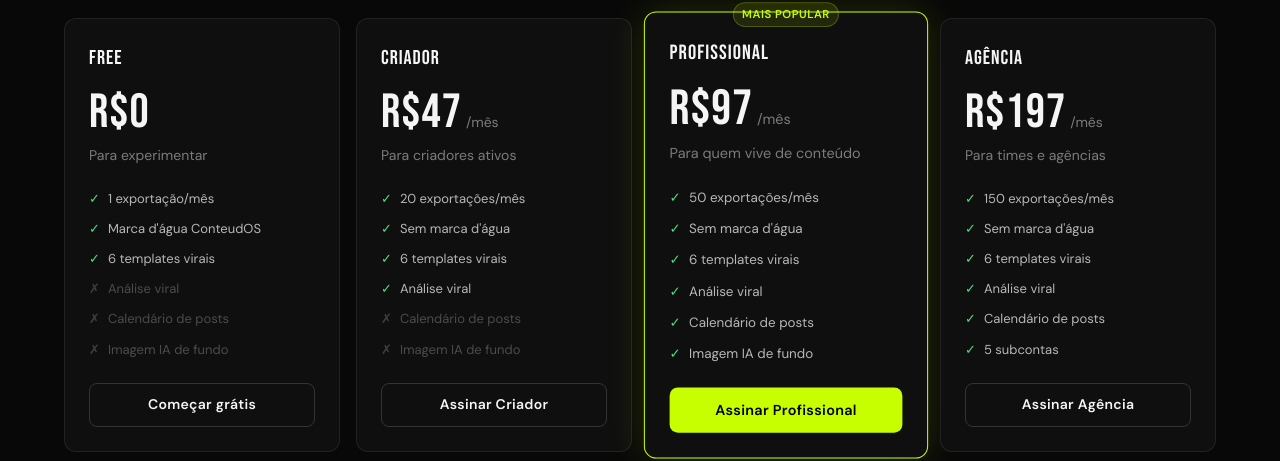
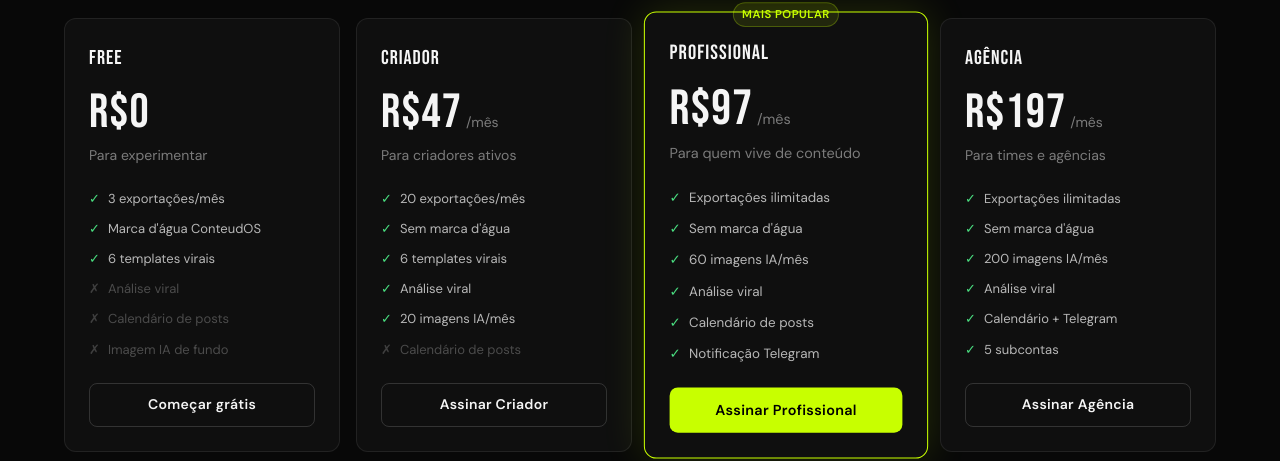
Before and after one commit to diegomtd/conteudos-tech, a React (Vite) app: page / in a window 1280 px wide. Shown: the part 3351-3812 px from the top of the page. Built offline with nearby package versions, Linux system fonts and the light colour scheme; no server answers; a web font is replaced by a local one.

Commit message:
fix: limites dos planos corretos, URLs Cakto, labels padronizados

```diff
--- a/src/components/ui/GlowButton.tsx
+++ b/src/components/ui/GlowButton.tsx
@@ -99,9 +99,12 @@ export function GlowButton({
   )
 
   if (href && !disabled) {
+    const isExternal = href.startsWith('http')
     return (
       <motion.a
         href={href}
+        target={isExternal ? '_blank' : undefined}
+        rel={isExternal ? 'noopener noreferrer' : undefined}
         style={{ ...baseStyle, display: 'inline-flex' }}
         whileHover={hoverAnimation}
         whileTap={tapAnimation}
--- a/src/pages/Dashboard.tsx
+++ b/src/pages/Dashboard.tsx
@@ -24,7 +24,7 @@ const CARD_BG = '#0A0A0A'
 
 // ─── Plan config ──────────────────────────────────────────────────
 const PLAN_LABELS: Record<string, string> = {
-  free: 'FREE', criador: 'CRIADOR', profissional: 'PRO', agencia: 'AGÊNCIA',
+  free: 'FREE', criador: 'CRIADOR', profissional: 'PROFISSIONAL', agencia: 'AGÊNCIA',
 }
 const PLAN_COLOR: Record<string, string> = {
   free: M, criador: '#00B4D8', profissional: A, agencia: '#A855F7',
--- a/src/pages/Landing.tsx
+++ b/src/pages/Landing.tsx
@@ -624,7 +624,7 @@ function Pricing() {
       period: '',
       description: 'Para experimentar',
       features: [
-        { label: '1 exportação/mês', included: true },
+        { label: '3 exportações/mês', included: true },
         { label: 'Marca d\'água ConteudOS', included: true },
         { label: '6 templates virais', included: true },
         { label: 'Análise viral', included: false },
@@ -633,6 +633,7 @@ function Pricing() {
       ],
       cta: 'Começar grátis',
       ctaVariant: 'secondary' as const,
+      href: undefined as string | undefined,
       onClick: () => navigate('/auth'),
       popular: false,
     },
@@ -646,12 +647,13 @@ function Pricing() {
         { label: 'Sem marca d\'água', included: true },
         { label: '6 templates virais', included: true },
         { label: 'Análise viral', included: true },
+        { label: '20 imagens IA/mês', included: true },
         { label: 'Calendário de posts', included: false },
-        { label: 'Imagem IA de fundo', included: false },
       ],
       cta: 'Assinar Criador',
       ctaVariant: 'secondary' as const,
-      onClick: () => { /* TODO Cakto */ },
+      href: 'https://pay.cakto.com.br/vzjyawh_859532',
+      onClick: undefined as (() => void) | undefined,
       popular: false,
     },
     {
@@ -660,16 +662,17 @@ function Pricing() {
       period: '/mês',
       description: 'Para quem vive de conteúdo',
       features: [
-        { label: '50 exportações/mês', included: true },
+        { label: 'Exportações ilimitadas', included: true },
         { label: 'Sem marca d\'água', included: true },
-        { label: '6 templates virais', included: true },
+        { label: '60 imagens IA/mês', included: true },
         { label: 'Análise viral', included: true },
         { label: 'Calendário de posts', included: true },
-        { label: 'Imagem IA de fundo', included: true },
+        { label: 'Notificação Telegram', included: true },
       ],
       cta: 'Assinar Profissional',
       ctaVariant: 'primary' as const,
-      onClick: () => navigate('/auth'),
+      href: 'https://pay.cakto.com.br/v5utxm4_859534',
+      onClick: undefined as (() => void) | undefined,
       popular: true,
     },
     {
@@ -678,16 +681,17 @@ function Pricing() {
       period: '/mês',
       description: 'Para times e agências',
       features: [
-        { label: '150 exportações/mês', included: true },
+        { label: 'Exportações ilimitadas', included: true },
         { label: 'Sem marca d\'água', included: true },
-        { label: '6 templates virais', included: true },
+        { label: '200 imagens IA/mês', included: true },
         { label: 'Análise viral', included: true },
-        { label: 'Calendário de posts', included: true },
+        { label: 'Calendário + Telegram', included: true },
         { label: '5 subcontas', included: true },
       ],
       cta: 'Assinar Agência',
       ctaVariant: 'secondary' as const,
-      onClick: () => { /* TODO Cakto */ },
+      href: 'https://pay.cakto.com.br/3fyfktb_859537',
+      onClick: undefined as (() => void) | undefined,
       popular: false,
     },
   ]
@@ -797,6 +801,7 @@ function Pricing() {
                 <GlowButton
                   variant={plan.ctaVariant}
                   fullWidth
+                  href={plan.href}
                   onClick={plan.onClick}
                 >
                   {plan.cta}
@@ -829,7 +834,7 @@ function FAQ() {
       id: 'plano-gratis',
       question: 'Quantos carrosseis posso criar no plano grátis?',
       answer:
-        'No plano Free você pode criar carrosseis ilimitados para visualizar e editar, mas tem direito a 1 exportação por mês. As exportações no plano Free incluem a marca d\'água ConteudOS. Para remover e exportar mais, basta assinar um plano pago.',
+        'No plano Free você pode criar carrosseis ilimitados para visualizar e editar, mas tem direito a 3 exportações por mês. As exportações no plano Free incluem a marca d\'água ConteudOS. Para remover e exportar mais, basta assinar um plano pago.',
     },
     {
       id: 'analise-viral',
--- a/src/pages/Settings.tsx
+++ b/src/pages/Settings.tsx
@@ -40,22 +40,21 @@ const PLAN_UPGRADES = [
     label: 'Criador',
     price: 'R$47/mês',
     features: ['20 exportações/mês', '20 imagens IA'],
-    // Substituir pela URL real do produto na Cakto
-    url: 'https://pay.cakto.com.br/criador',
+    url: 'https://pay.cakto.com.br/vzjyawh_859532',
   },
   {
     plan: 'profissional' as Plan,
     label: 'Profissional',
     price: 'R$97/mês',
     features: ['Exportações ilimitadas', '60 imagens IA', 'Calendário', 'Telegram'],
-    url: 'https://pay.cakto.com.br/profissional',
+    url: 'https://pay.cakto.com.br/v5utxm4_859534',
   },
   {
     plan: 'agencia' as Plan,
     label: 'Agência',
     price: 'R$197/mês',
     features: ['Exportações ilimitadas', '200 imagens IA', '5 subcontas'],
-    url: 'https://pay.cakto.com.br/agencia',
+    url: 'https://pay.cakto.com.br/3fyfktb_859537',
   },
 ]
 
```
